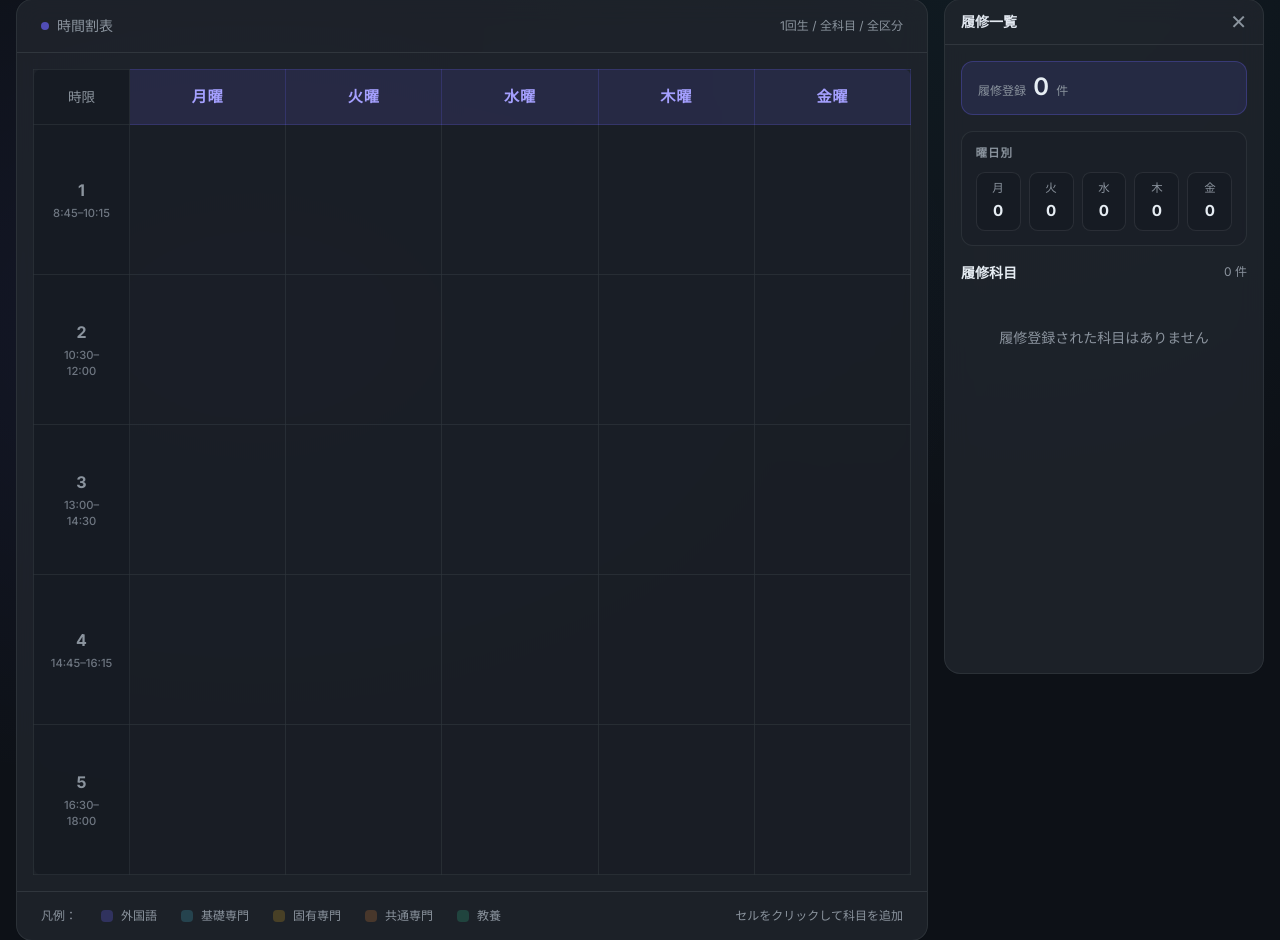
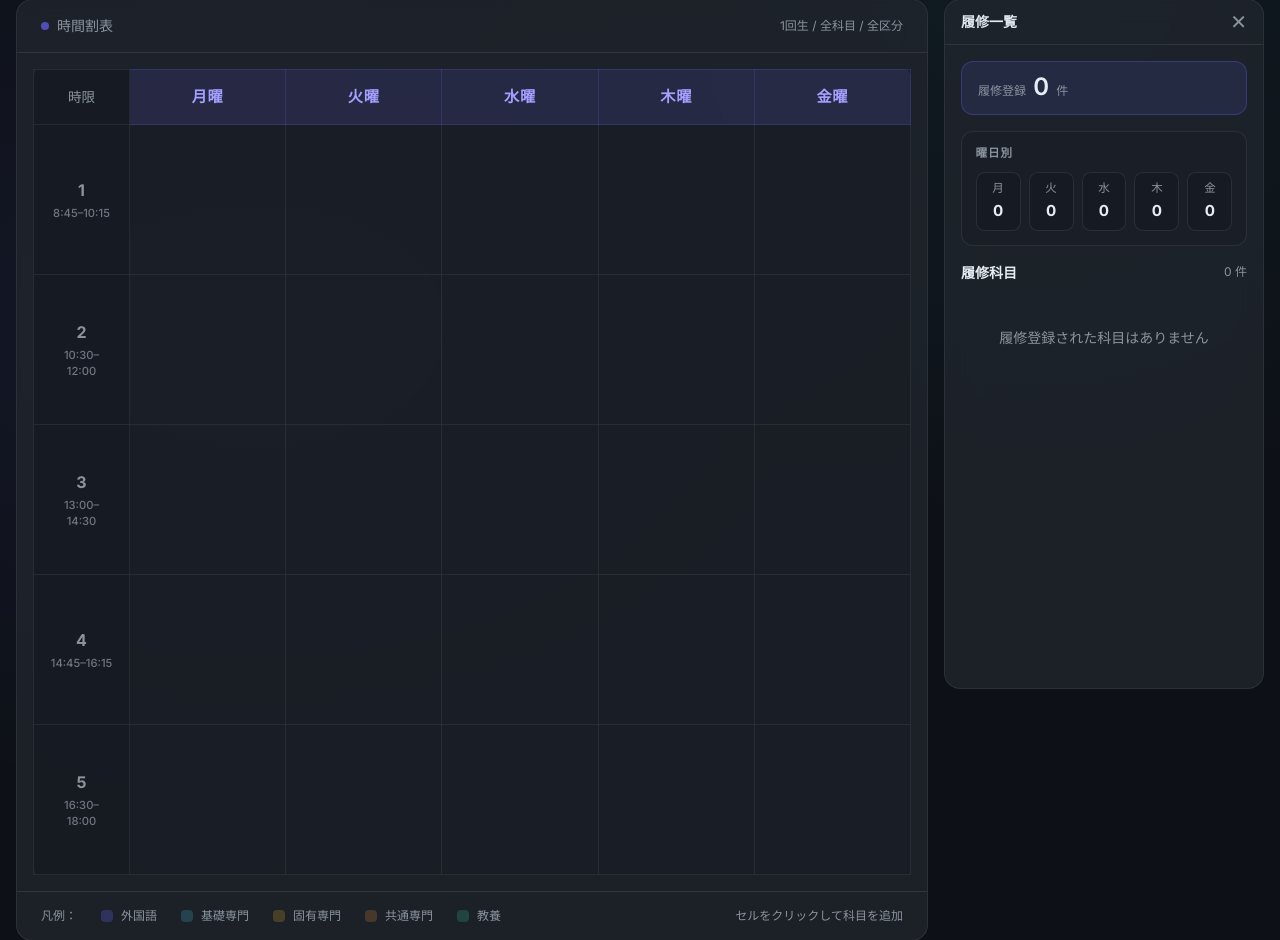
Before and after one commit to kugayuuma1113/calendar_generator, a FastAPI app: page / in a window 1280 px wide. Shown: the part 353-1293 px from the top of the page. Run offline with FastAPI, Linux system fonts and the light colour scheme; some libraries are stand-ins or nearby versions.

Commit message:
UI変更

```diff
--- a/static/style.css
+++ b/static/style.css
@@ -257,14 +257,14 @@ button.search-btn:hover {
 
 /* ── 科目一覧パネル（Aside）── */
 #side-panel {
-    max-height: calc(100vh - 125px);
+    max-height: calc(100vh - 110px);
     position: sticky;
     top: 1rem;
 }
 
 #panel-content {
     overflow-y: auto;
-    max-height: calc(100vh - 180px);
+    max-height: calc(100vh - 165px);
 }
 
 /* ── 科目カード（パネル内）── */
--- a/templates/import.html
+++ b/templates/import.html
@@ -31,7 +31,7 @@
             document.documentElement.classList.add('theme-light-preload');
         }
     </script>
-    <link rel="stylesheet" href="/static/style.css?v=20260612-panel3">
+    <link rel="stylesheet" href="/static/style.css?v=20260614-panel">
     <script src="https://cdn.jsdelivr.net/npm/htmx.org@2.0.10/dist/htmx.min.js"
         integrity="sha384-H5SrcfygHmAuTDZphMHqBJLc3FhssKjG7w/CeCpFReSfwBWDTKpkzPP8c+cLsK+V"
         crossorigin="anonymous"></script>
--- a/templates/index.html
+++ b/templates/index.html
@@ -31,7 +31,7 @@
             document.documentElement.classList.add('theme-light-preload');
         }
     </script>
-    <link rel="stylesheet" href="/static/style.css?v=20260612-panel3">
+    <link rel="stylesheet" href="/static/style.css?v=20260614-panel">
     <script src="https://cdn.jsdelivr.net/npm/htmx.org@2.0.10/dist/htmx.min.js"
         integrity="sha384-H5SrcfygHmAuTDZphMHqBJLc3FhssKjG7w/CeCpFReSfwBWDTKpkzPP8c+cLsK+V"
         crossorigin="anonymous"></script>
```
